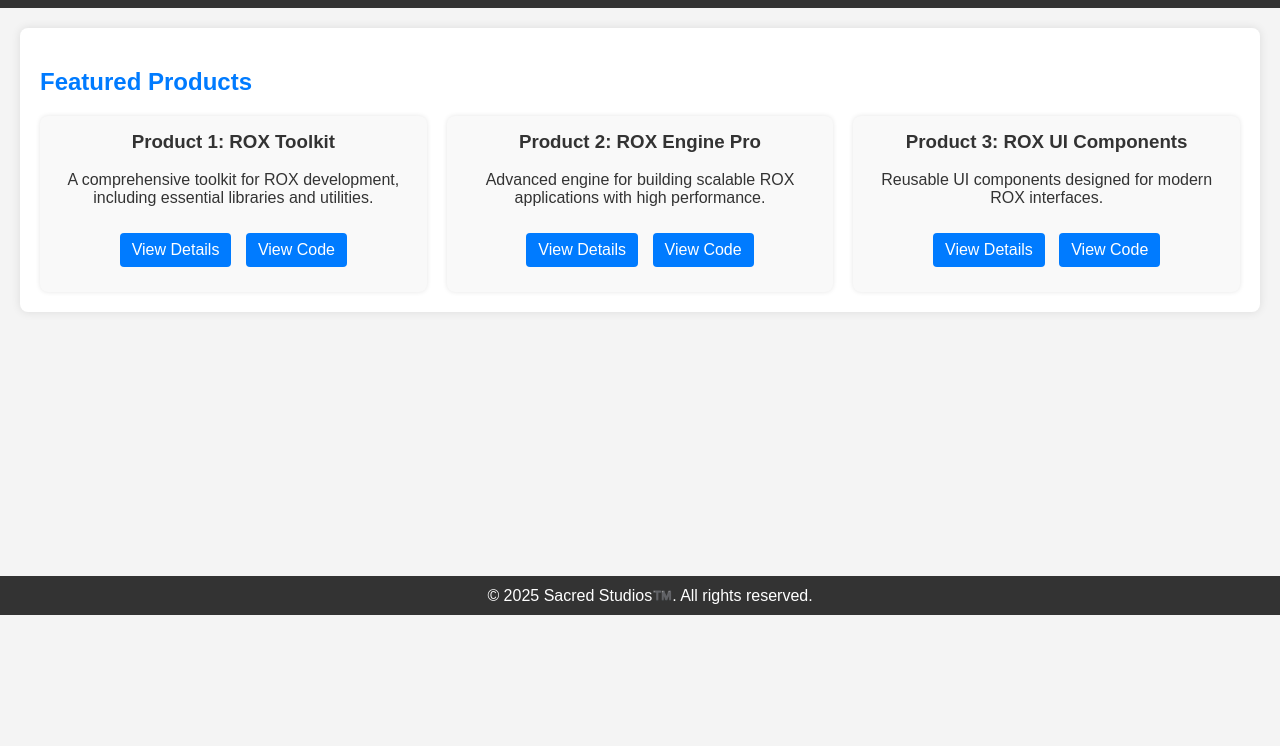
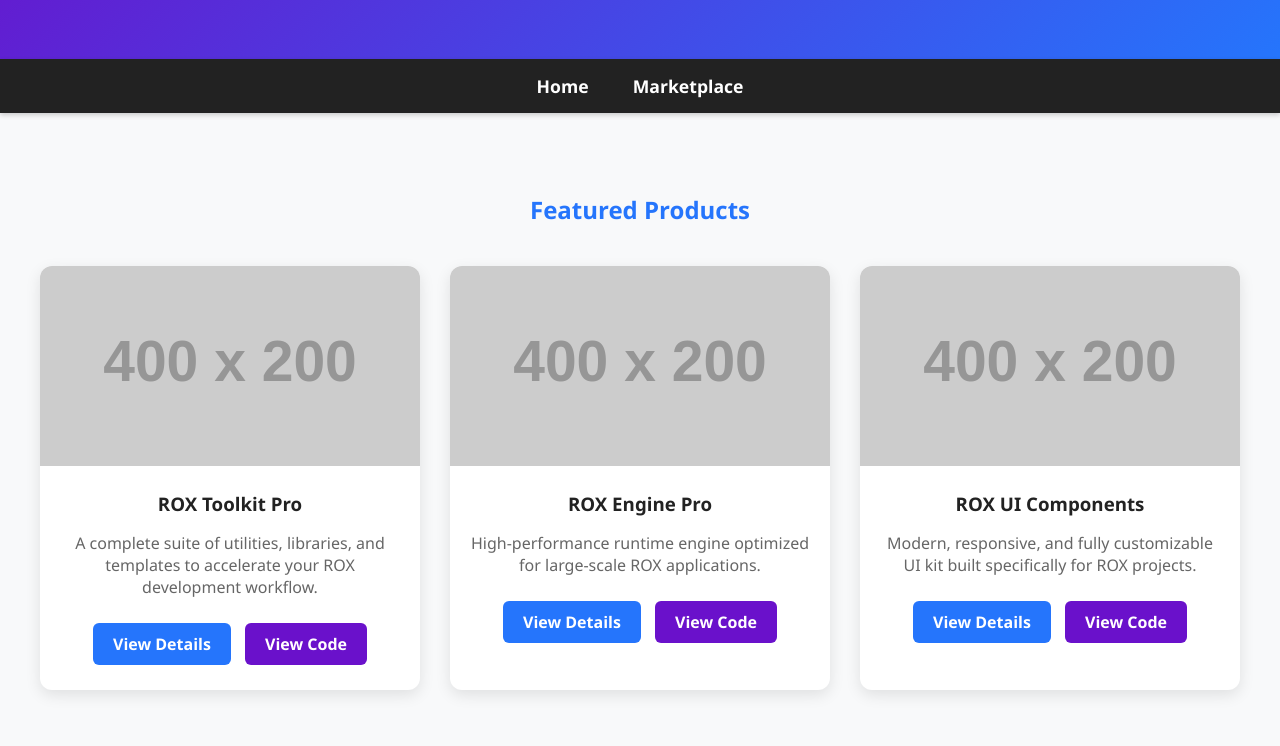
Before and after one commit to zeyan200-gotdeleted/sacred-studios.github.io, a plain HTML site: page Pages/Marketplace.html in a window 1280 px wide. Shown: the part 185-931 px from the top of the page. Before the commit the page ends 800 px from the top, so only its background shows below. Drawn offline with Linux system fonts and the light colour scheme; placeholder pictures from the web are drawn by us.

Commit message:
Update Marketplace.html

```diff
--- a/Pages/Marketplace.html
+++ b/Pages/Marketplace.html
@@ -1,4 +1,3 @@
-<!-- marketplace.html (Marketplace Page) -->
 <!DOCTYPE html>
 <html lang="en">
 <head>
@@ -7,117 +6,179 @@
     <title>Sacred Studios™️ - Marketplace</title>
     <style>
         body {
-            font-family: Arial, sans-serif;
+            font-family: 'Segoe UI', Arial, sans-serif;
             margin: 0;
             padding: 0;
-            background-color: #f4f4f4;
+            background-color: #f8f9fa;
             color: #333;
         }
         header {
-            background-color: #007bff;
+            background: linear-gradient(135deg, #6a11cb, #2575fc);
             color: white;
-            padding: 20px;
+            padding: 60px 20px;
             text-align: center;
         }
+        header h1 {
+            margin: 0;
+            font-size: 3rem;
+        }
+        header p {
+            font-size: 1.3rem;
+            margin-top: 10px;
+            opacity: 0.9;
+        }
         nav {
-            background-color: #333;
-            padding: 10px;
+            background-color: #222;
+            padding: 15px;
             text-align: center;
+            box-shadow: 0 2px 5px rgba(0,0,0,0.2);
         }
         nav a {
-            color: white;
-            margin: 0 15px;
+            color: #fff;
+            margin: 0 20px;
             text-decoration: none;
             font-weight: bold;
+            font-size: 1.1rem;
         }
         nav a:hover {
-            text-decoration: underline;
+            color: #6a11cb;
         }
         .container {
             max-width: 1200px;
-            margin: 20px auto;
+            margin: 40px auto;
             padding: 20px;
-            background-color: white;
-            border-radius: 8px;
-            box-shadow: 0 0 10px rgba(0,0,0,0.1);
         }
-        h1, h2 {
-            color: #007bff;
+        h2 {
+            text-align: center;
+            color: #2575fc;
+            margin-bottom: 40px;
         }
         .product-grid {
             display: grid;
-            grid-template-columns: repeat(auto-fit, minmax(250px, 1fr));
-            gap: 20px;
+            grid-template-columns: repeat(auto-fit, minmax(300px, 1fr));
+            gap: 30px;
         }
         .product-card {
-            background-color: #f9f9f9;
-            padding: 15px;
-            border-radius: 8px;
-            box-shadow: 0 0 5px rgba(0,0,0,0.1);
+            background-color: #fff;
+            border-radius: 12px;
+            overflow: hidden;
+            box-shadow: 0 5px 15px rgba(0,0,0,0.1);
+            transition: transform 0.3s ease;
             text-align: center;
         }
-        .product-card h3 {
-            margin-top: 0;
+        .product-card:hover {
+            transform: translateY(-10px);
         }
-        .product-card a {
+        .product-card img {
+            width: 100%;
+            height: 200px;
+            object-fit: cover;
+        }
+        .product-info {
+            padding: 20px;
+        }
+        .product-info h3 {
+            margin: 0 0 10px;
+            color: #222;
+        }
+        .product-info p {
+            color: #666;
+            margin-bottom: 20px;
+        }
+        .btn {
             display: inline-block;
-            margin: 10px 5px;
-            padding: 8px 12px;
-            background-color: #007bff;
+            padding: 10px 20px;
+            background-color: #2575fc;
             color: white;
             text-decoration: none;
-            border-radius: 4px;
+            border-radius: 6px;
+            margin: 5px;
+            font-weight: bold;
+            transition: background-color 0.3s;
         }
-        .product-card a:hover {
-            background-color: #0056b3;
+        .btn:hover {
+            background-color: #1a5bb8;
+        }
+        .btn-secondary {
+            background-color: #6a11cb;
+        }
+        .btn-secondary:hover {
+            background-color: #5609a8;
         }
         footer {
-            background-color: #333;
-            color: white;
+            background-color: #222;
+            color: #aaa;
             text-align: center;
-            padding: 10px;
-            position: fixed;
-            width: 100%;
-            bottom: 0;
+            padding: 20px;
+            margin-top: 60px;
+            font-size: 0.9rem;
+        }
+        @media (max-width: 768px) {
+            header h1 {
+                font-size: 2.2rem;
+            }
+            nav a {
+                display: block;
+                margin: 10px 0;
+            }
         }
     </style>
 </head>
 <body>
     <header>
         <h1>Sacred Studios™️ Marketplace</h1>
-        <p>Discover Our ROX Products</p>
+        <p>Premium ROX Tools & Solutions for Developers</p>
     </header>
+
     <nav>
-        <a href="index.html">Home</a>
+        <a href="../index.html">Home</a> <!-- Adjust path if not using /pages folder -->
         <a href="marketplace.html">Marketplace</a>
-        <!-- Add more links as needed for product pages and code viewers -->
+        <!-- Add more navigation links later -->
     </nav>
+
     <div class="container">
         <h2>Featured Products</h2>
+
         <div class="product-grid">
+            <!-- Product 1 -->
             <div class="product-card">
-                <h3>Product 1: ROX Toolkit</h3>
-                <p>A comprehensive toolkit for ROX development, including essential libraries and utilities.</p>
-                <a href="product1.html">View Details</a>
-                <a href="codeviewer1.html">View Code</a>
+                <img src="https://via.placeholder.com/400x200/6a11cb/ffffff?text=ROX+Toolkit" alt="ROX Toolkit">
+                <div class="product-info">
+                    <h3>ROX Toolkit Pro</h3>
+                    <p>A complete suite of utilities, libraries, and templates to accelerate your ROX development workflow.</p>
+                    <a href="product-rox-toolkit.html" class="btn">View Details</a>
+                    <a href="codeviewer-rox-toolkit.html" class="btn btn-secondary">View Code</a>
+                </div>
             </div>
+
+            <!-- Product 2 -->
             <div class="product-card">
-                <h3>Product 2: ROX Engine Pro</h3>
-                <p>Advanced engine for building scalable ROX applications with high performance.</p>
-                <a href="product2.html">View Details</a>
-                <a href="codeviewer2.html">View Code</a>
+                <img src="https://via.placeholder.com/400x200/2575fc/ffffff?text=ROX+Engine+Pro" alt="ROX Engine Pro">
+                <div class="product-info">
+                    <h3>ROX Engine Pro</h3>
+                    <p>High-performance runtime engine optimized for large-scale ROX applications.</p>
+                    <a href="product-rox-engine.html" class="btn">View Details</a>
+                    <a href="codeviewer-rox-engine.html" class="btn btn-secondary">View Code</a>
+                </div>
             </div>
+
+            <!-- Product 3 -->
             <div class="product-card">
-                <h3>Product 3: ROX UI Components</h3>
-                <p>Reusable UI components designed for modern ROX interfaces.</p>
-                <a href="product3.html">View Details</a>
-                <a href="codeviewer3.html">View Code</a>
+                <img src="https://via.placeholder.com/400x200/6a11cb/ffffff?text=ROX+UI+Components" alt="ROX UI Components">
+                <div class="product-info">
+                    <h3>ROX UI Components</h3>
+                    <p>Modern, responsive, and fully customizable UI kit built specifically for ROX projects.</p>
+                    <a href="product-ui-components.html" class="btn">View Details</a>
+                    <a href="codeviewer-ui-components.html" class="btn btn-secondary">View Code</a>
+                </div>
             </div>
-            <!-- Add more product cards as needed -->
+
+            <!-- Add more products here as needed -->
         </div>
     </div>
+
     <footer>
         &copy; 2025 Sacred Studios™️. All rights reserved.
     </footer>
 </body>
-</html>
+                    </html>
```
